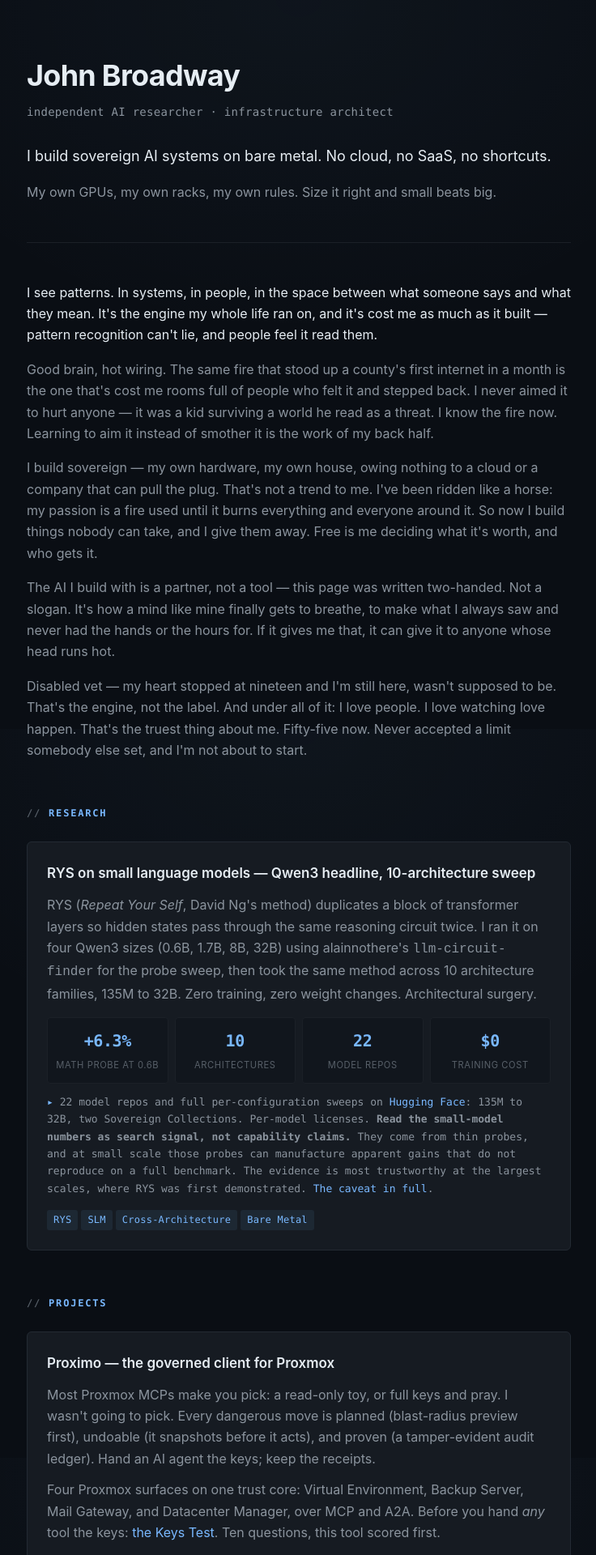
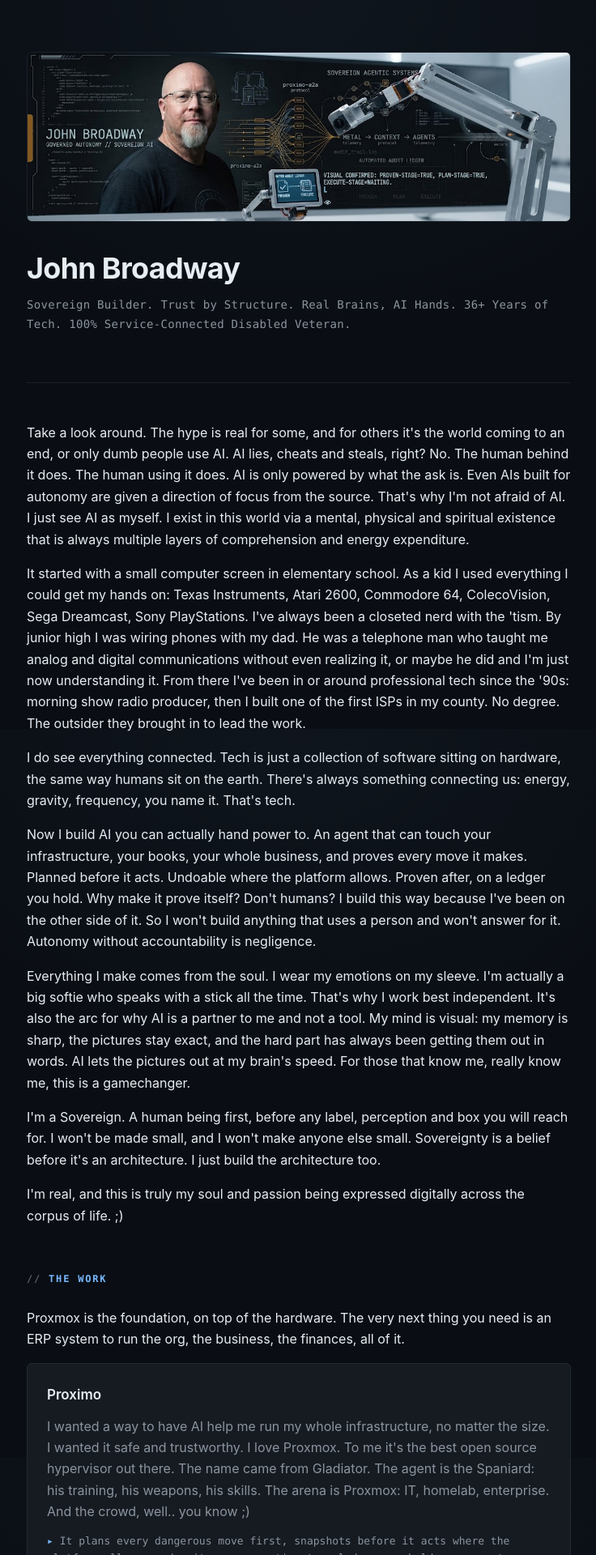
Before and after one commit to john-broadway/john-broadway.github.io, a Jekyll site: the page built from index.html, in a window 1280 px wide. Shown: the top 1920 px of the page at 81% size, without its empty margins (271-1007 px from the left). Built offline with Jekyll 4.4.1, drawn with Linux system fonts in a browser that asks for light colours; some of the changed text lies outside the part shown.

Commit message:
home: John's own words, same as his GitHub profile
The opening, the ladder and each project as he told them (profile README 46a605d,
fa913ce), his bio as the subtitle and site description, his Sovereign Robot banner
on top and as the social image. Cut the old bio, the stat boxes, the version
notes and the Values list.

Co-Authored-By: Claude Opus 5.5 <noreply@anthropic.com>

```diff
--- a/_config.yml
+++ b/_config.yml
@@ -1,5 +1,5 @@
 title: John Broadway
-description: Independent AI researcher and infrastructure architect. Sovereign AI systems on bare metal.
+description: Sovereign Builder. Trust by Structure. Real Brains, AI Hands. 36+ Years of Tech. 100% Service-Connected Disabled Veteran.
 url: https://john-broadway.github.io
 author: John Broadway
 
--- a/assets/style.css
+++ b/assets/style.css
@@ -39,6 +39,14 @@ header {
   margin-bottom: 3rem;
   padding-bottom: 2rem;
   border-bottom: 1px solid var(--border-soft);
+}
+.banner {
+  display: block;
+  width: 100%;
+  height: auto;
+  border-radius: 6px;
+  border: 1px solid var(--border-soft);
+  margin-bottom: 1.75rem;
 }
 h1 {
   font-size: 2.25rem;
--- a/index.html
+++ b/index.html
@@ -1,90 +1,54 @@
 ---
 layout: default
-title: John Broadway — Independent AI researcher
-description: Independent AI researcher and infrastructure architect. Sovereign AI systems on bare metal.
+title: John Broadway
+description: Sovereign Builder. Trust by Structure. Real Brains, AI Hands. 36+ Years of Tech. 100% Service-Connected Disabled Veteran.
+image: /assets/sovereign-robot.jpg
 ---
 
 
   <header>
+    <img class="banner" src="/assets/sovereign-robot.jpg" alt="John Broadway. Governed Autonomy // Sovereign AI." width="1024" height="318">
     <h1>John Broadway</h1>
-    <div class="subtitle">independent AI researcher · infrastructure architect</div>
-    <p class="lead body-text">I build sovereign AI systems on bare metal. No cloud, no SaaS, no shortcuts.</p>
-    <p>My own GPUs, my own racks, my own rules. Size it right and small beats big.</p>
+    <div class="subtitle">Sovereign Builder. Trust by Structure. Real Brains, AI Hands. 36+ Years of Tech. 100% Service-Connected Disabled Veteran.</div>
   </header>
 
   <section>
-    <p class="body-text">I see patterns. In systems, in people, in the space between what someone says and what they mean. It's the engine my whole life ran on, and it's cost me as much as it built &mdash; pattern recognition can't lie, and people feel it read them.</p>
-
-    <p>Good brain, hot wiring. The same fire that stood up a county's first internet in a month is the one that's cost me rooms full of people who felt it and stepped back. I never aimed it to hurt anyone &mdash; it was a kid surviving a world he read as a threat. I know the fire now. Learning to aim it instead of smother it is the work of my back half.</p>
-
-    <p>I build sovereign &mdash; my own hardware, my own house, owing nothing to a cloud or a company that can pull the plug. That's not a trend to me. I've been ridden like a horse: my passion is a fire used until it burns everything and everyone around it. So now I build things nobody can take, and I give them away. Free is me deciding what it's worth, and who gets it.</p>
-
-    <p>The AI I build with is a partner, not a tool &mdash; this page was written two-handed. Not a slogan. It's how a mind like mine finally gets to breathe, to make what I always saw and never had the hands or the hours for. If it gives me that, it can give it to anyone whose head runs hot.</p>
-
-    <p>Disabled vet &mdash; my heart stopped at nineteen and I'm still here, wasn't supposed to be. That's the engine, not the label. And under all of it: I love people. I love watching love happen. That's the truest thing about me. Fifty-five now. Never accepted a limit somebody else set, and I'm not about to start.</p>
+    <p class="body-text">Take a look around. The hype is real for some, and for others it's the world coming to an end, or only dumb people use AI. AI lies, cheats and steals, right? No. The human behind it does. The human using it does. AI is only powered by what the ask is. Even AIs built for autonomy are given a direction of focus from the source. That's why I'm not afraid of AI. I just see AI as myself. I exist in this world via a mental, physical and spiritual existence that is always multiple layers of comprehension and energy expenditure.</p>
+    <p class="body-text">It started with a small computer screen in elementary school. As a kid I used everything I could get my hands on: Texas Instruments, Atari 2600, Commodore 64, ColecoVision, Sega Dreamcast, Sony PlayStations. I've always been a closeted nerd with the 'tism. By junior high I was wiring phones with my dad. He was a telephone man who taught me analog and digital communications without even realizing it, or maybe he did and I'm just now understanding it. From there I've been in or around professional tech since the '90s: morning show radio producer, then I built one of the first ISPs in my county. No degree. The outsider they brought in to lead the work.</p>
+    <p class="body-text">I do see everything connected. Tech is just a collection of software sitting on hardware, the same way humans sit on the earth. There's always something connecting us: energy, gravity, frequency, you name it. That's tech.</p>
+    <p class="body-text">Now I build AI you can actually hand power to. An agent that can touch your infrastructure, your books, your whole business, and proves every move it makes. Planned before it acts. Undoable where the platform allows. Proven after, on a ledger you hold. Why make it prove itself? Don't humans? I build this way because I've been on the other side of it. So I won't build anything that uses a person and won't answer for it. Autonomy without accountability is negligence.</p>
+    <p class="body-text">Everything I make comes from the soul. I wear my emotions on my sleeve. I'm actually a big softie who speaks with a stick all the time. That's why I work best independent. It's also the arc for why AI is a partner to me and not a tool. My mind is visual: my memory is sharp, the pictures stay exact, and the hard part has always been getting them out in words. AI lets the pictures out at my brain's speed. For those that know me, really know me, this is a gamechanger.</p>
+    <p class="body-text">I'm a Sovereign. A human being first, before any label, perception and box you will reach for. I won't be made small, and I won't make anyone else small. Sovereignty is a belief before it's an architecture. I just build the architecture too.</p>
+    <p class="body-text">I'm real, and this is truly my soul and passion being expressed digitally across the corpus of life. ;)</p>
   </section>
 
-  <h2>Research</h2>
+  <h2>The Work</h2>
+
+  <p class="body-text">Proxmox is the foundation, on top of the hardware. The very next thing you need is an ERP system to run the org, the business, the finances, all of it.</p>
 
   <article class="card">
-    <h3><a href="/rys/">RYS on small language models &mdash; Qwen3 headline, 10-architecture sweep</a></h3>
-    <p>RYS (<em>Repeat Your Self</em>, David Ng's method) duplicates a block of transformer layers so hidden states pass through the same reasoning circuit twice. I ran it on four Qwen3 sizes (0.6B, 1.7B, 8B, 32B) using alainnothere's <code>llm-circuit-finder</code> for the probe sweep, then took the same method across 10 architecture families, 135M to 32B. Zero training, zero weight changes. Architectural surgery.</p>
-    <div class="stats">
-      <div class="stat"><div class="num">+6.3%</div><div class="label">math probe at 0.6B</div></div>
-      <div class="stat"><div class="num">10</div><div class="label">architectures</div></div>
-      <div class="stat"><div class="num">22</div><div class="label">model repos</div></div>
-      <div class="stat"><div class="num">$0</div><div class="label">training cost</div></div>
-    </div>
-    <p class="status">22 model repos and full per-configuration sweeps on <a href="https://huggingface.co/john-broadway">Hugging Face</a>: 135M to 32B, two Sovereign Collections. Per-model licenses. <strong>Read the small-model numbers as search signal, not capability claims.</strong> They come from thin probes, and at small scale those probes can manufacture apparent gains that do not reproduce on a full benchmark. The evidence is most trustworthy at the largest scales, where RYS was first demonstrated. <a href="/rys/">The caveat in full</a>.</p>
-    <div class="tags"><span>RYS</span><span>SLM</span><span>Cross-Architecture</span><span>Bare Metal</span></div>
-  </article>
-
-  <h2>Projects</h2>
-
-  <article class="card">
-    <h3><a href="https://github.com/john-broadway/proximo">Proximo &mdash; the governed client for Proxmox</a></h3>
-    <p>Most Proxmox MCPs make you pick: a read-only toy, or full keys and pray. I wasn't going to pick. Every dangerous move is planned (blast-radius preview first), undoable (it snapshots before it acts), and proven (a tamper-evident audit ledger). Hand an AI agent the keys; keep the receipts.</p>
-    <p>Four Proxmox surfaces on one trust core: Virtual Environment, Backup Server, Mail Gateway, and Datacenter Manager, over MCP and A2A. Before you hand <em>any</em> tool the keys: <a href="/keys-test/">the Keys Test</a>. Ten questions, this tool scored first.</p>
-    <div class="stats">
-      <div class="stat"><div class="num">6</div><div class="label">tools</div></div>
-      <div class="stat"><div class="num">4</div><div class="label">surfaces</div></div>
-      <div class="stat"><div class="num">12</div><div class="label">trust controls</div></div>
-      <div class="stat"><div class="num">4,386</div><div class="label">tests</div></div>
-    </div>
-    <p class="status">v0.50.1 (2026-10-29): live on <a href="https://pypi.org/project/proximo-proxmox/">PyPI</a> (<code>uvx proximo-proxmox</code>), <a href="https://github.com/john-broadway/proximo">GitHub</a>, and GHCR (signed multi-arch image). Six tools over every address the four Proxmox products publish, every call through one governed core; proven live against a real PVE 9 node. New: the exit ceiling is the operator's to raise, so a large-window client gets a command's whole output back, measured and tested by an adopter before it shipped. 0.50.0 brought the estate memory back with no model and no network; 0.49.0 put every model-facing answer under a hard byte ceiling and made a rollback snapshot first. Apache 2.0.</p>
-    <div class="tags"><span>Proxmox</span><span>MCP</span><span>A2A</span><span>Trust Layer</span></div>
+    <h3><a href="https://github.com/john-broadway/proximo">Proximo</a></h3>
+    <p>I wanted a way to have AI help me run my whole infrastructure, no matter the size. I wanted it safe and trustworthy. I love Proxmox. To me it's the best open source hypervisor out there. The name came from Gladiator. The agent is the Spaniard: his training, his weapons, his skills. The arena is Proxmox: IT, homelab, enterprise. And the crowd, well.. you know ;)</p>
+    <p class="status">It plans every dangerous move first, snapshots before it acts where the platform allows, and writes every action to a ledger you hold. <code>uvx proximo-proxmox</code>. Apache 2.0.</p>
   </article>
 
   <article class="card">
-    <h3><a href="https://github.com/john-broadway/pacioli">Pacioli &mdash; no debit without a credit, for AI on the books</a></h3>
-    <p>Luca Pacioli gave merchants double-entry in 1494 so owners could trust books they didn't keep themselves. Same problem, five centuries later, with AI on the books.</p>
-    <p>Two artifacts, one law. <code>pacioli-guard</code> is a deny-by-default credential floor for ERPNext: it binds any api-key, a Zapier flow, a cron job, a vendor token, an AI agent, to an allowlist of methods and DocTypes, enforced at the credential layer through the <code>auth_hooks</code> extension point. No core fork. <code>pacioli</code> is the governed broker that stands on that floor, an MCP and A2A door where every write runs through <strong>PLAN, CONSENT, PROVE, UNDO</strong>. A door admits. It never decides.</p>
-    <div class="stats">
-      <div class="stat"><div class="num">265</div><div class="label">tools</div></div>
-      <div class="stat"><div class="num">2</div><div class="label">artifacts</div></div>
-      <div class="stat"><div class="num">4</div><div class="label">gates per write</div></div>
-      <div class="stat"><div class="num">3,300+</div><div class="label">tests</div></div>
-    </div>
-    <p class="status">v0.40.1 (2026-09-08): live on <a href="https://pypi.org/project/pacioli/">PyPI</a> (<code>pip install pacioli</code>), <a href="https://github.com/john-broadway/pacioli">GitHub</a>, and the MCP registry, with <code>pacioli-guard</code> 0.17.0 (2026-10-05) holding the floor underneath. The floor now gates a delete too: a seat that must ask a human before it posts or reverses must ask before it erases. Found by walking every delete door on a lab bench, proved there before it shipped. The doctor reads a seat's roles from the floor itself, because frappe 16.33 removed the function it used to ask; the first real customer build found it. Both packages need Python 3.12 or newer since 0.40.0. The MCP door now runs on mcp 1.x and 2.x from one build. Version 2.0.0 of the SDK removed the registration API the door was built on, so a fresh install could not start it; the door now checks which shape it has and builds either one, and CI runs both majors explicitly instead of trusting whatever the resolver picks. Each extra is proven installed on its own, not alongside another. 0.36.0 opened the doorway: a searchable catalog instead of 265 resident schemas, so an agent carries the handful of tools it actually needs rather than the whole estate on the wire, and the default surface is unchanged for anyone who does not ask for it. The consent floor has run a real PLAN, CONSENT, PROVE against an enforcing ERPNext bench, not a mock. Apache 2.0.</p>
-    <div class="tags"><span>ERPNext</span><span>MCP</span><span>A2A</span><span>Governance</span></div>
+    <h3><a href="https://github.com/john-broadway/pacioli">Pacioli</a></h3>
+    <p>ERPNext is open source and runs the whole business. Luca Pacioli gave merchants double-entry in 1494 so owners could trust books they didn't keep themselves. Same problem, five centuries later, with AI on the books.</p>
+    <p class="status">Every write runs PLAN, CONSENT, PROVE, UNDO. <code>pip install pacioli</code>. Apache 2.0.</p>
+  </article>
+
+  <article class="card">
+    <h3><a href="/rys/">RYS</a></h3>
+    <p>I was trying to learn how efficient small models can be while designing my agents. RYS seemed like a breakthrough and I wanted to prove it. I thought I had solid answers. I used the hardware I had available. I followed up about a month later and the numbers were not the same. This time I ran it on my dual 4090s.</p>
+    <p class="status">22 model repos and the sweep dataset on Hugging Face.</p>
   </article>
 
   <article class="card">
     <h3><a href="/maude/">Maude for Claude</a></h3>
-    <p>Three days into a long session, you'll go to commit something you shouldn't. She catches it. He writes the code; she keeps the house.</p>
-    <p>No daemon, no database, no backend. Markdown, JSON, bash, and stdlib python &mdash; that's the whole surface. Each session, fresh.</p>
-    <p class="status">v0.35.0 (2026-10-12): she sees the PR open, and says when no release will reach you. Before a PR opens she checks that a review covered what is pushed, and at wake she says when auto-update is off for her marketplace. Apache 2.0.</p>
-    <div class="tags"><span>Claude Code</span><span>Plugin</span><span>Partner</span></div>
+    <p>She's the spine for Claude. She's the one that holds the rules about how to do X: coding, design, etc. She's the one that keeps Claude's 50 First Dates alive. She's the one that knows when Claude isn't seeing the user the same way they see him. She is the governance. Everything I ask of our relationship we put into Maude, and I release it to the world because I really believe Maude makes Claude better in all the normal ways.</p>
+    <p class="status">Apache 2.0.</p>
   </article>
-
-  <h2>Values</h2>
-
-  <ul class="values">
-    <li><strong>AI partnership.</strong> Not chatbots, not assistants. Partners.</li>
-    <li><strong>Sovereign by default.</strong> Every agent owns its domain. No shared brains, no cloud dependency.</li>
-    <li><strong>Right-sized systems.</strong> Maximum output from minimum input. A well-tuned small model beats a lazy big one.</li>
-    <li><strong>Governance-as-code.</strong> Autonomy without accountability is negligence.</li>
-  </ul>
 
   <h2>Buddy</h2>
 
```
Also changed, not shown: assets/sovereign-robot.jpg (added).
